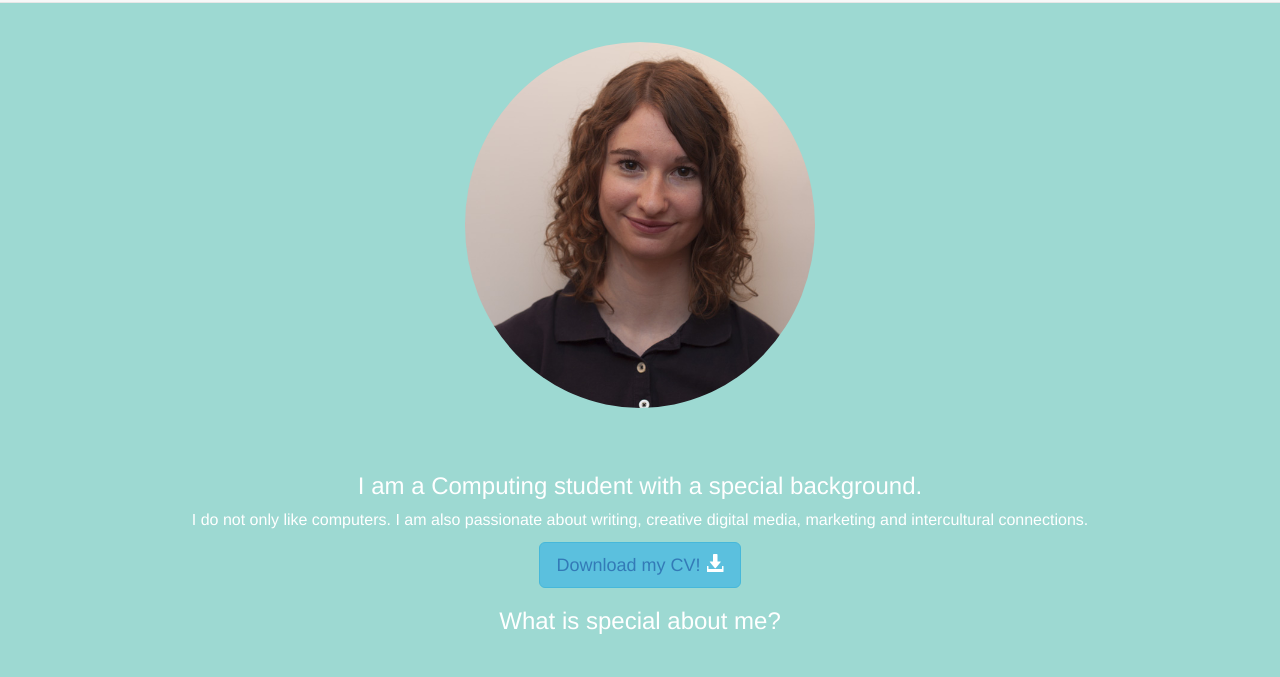
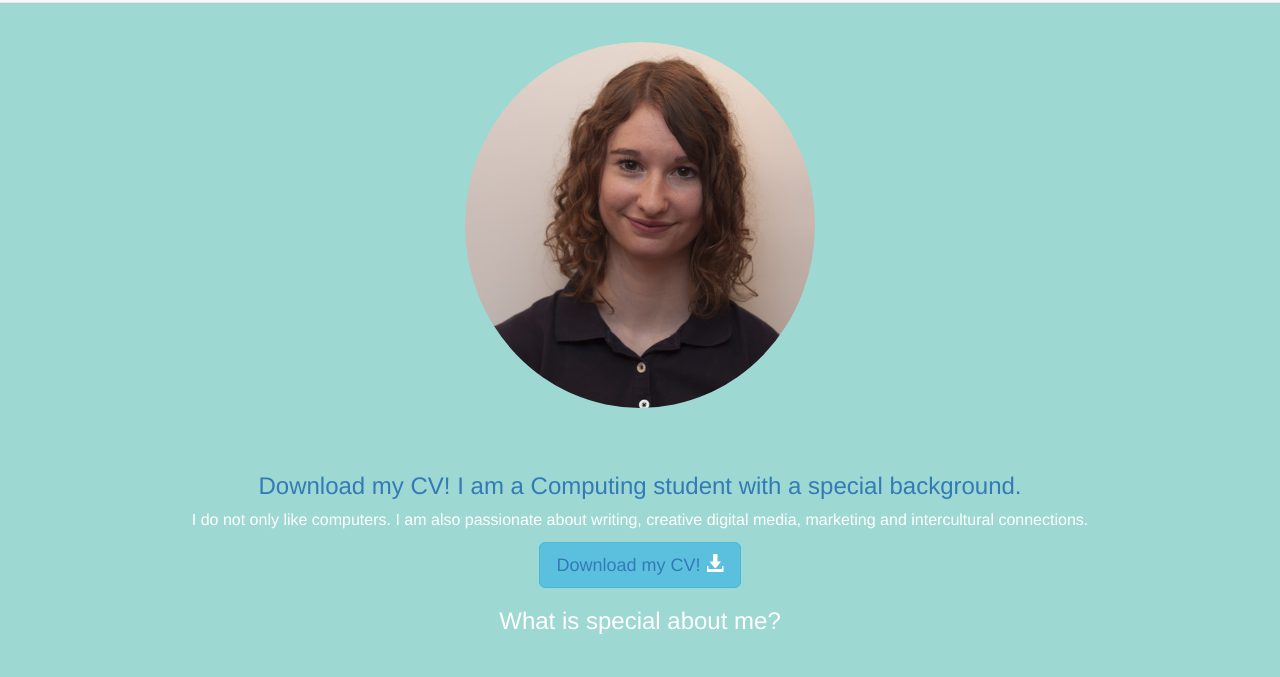
Before and after one commit to AliGeu/AliGeu.github.io, a plain HTML site: page index.html in a window 1280 px wide. Shown: the part 119-796 px from the top of the page. Drawn offline with nearby package versions, Linux system fonts and the light colour scheme.

Commit message:
third commit

```diff
--- a/index.html
+++ b/index.html
@@ -88,7 +88,7 @@
     <h3 class="margin">Nice to meet you!</h3>
     <img src="images/alina.png" class="img-responsive img-circle margin" style="display:inline" alt="Alina Geuppert" width="350"
       height="350">
-    <h3>I am a Computing student with a special background.</h3>
+    <h3> <a href="CV/CV_Alina.pdf">Download my CV! I am a Computing student with a special background. </a></h3>
     <p>I do not only like computers. I am also passionate about writing, creative digital media, marketing and intercultural
       connections.</p>
      <!--  button for download my CV -->
```
